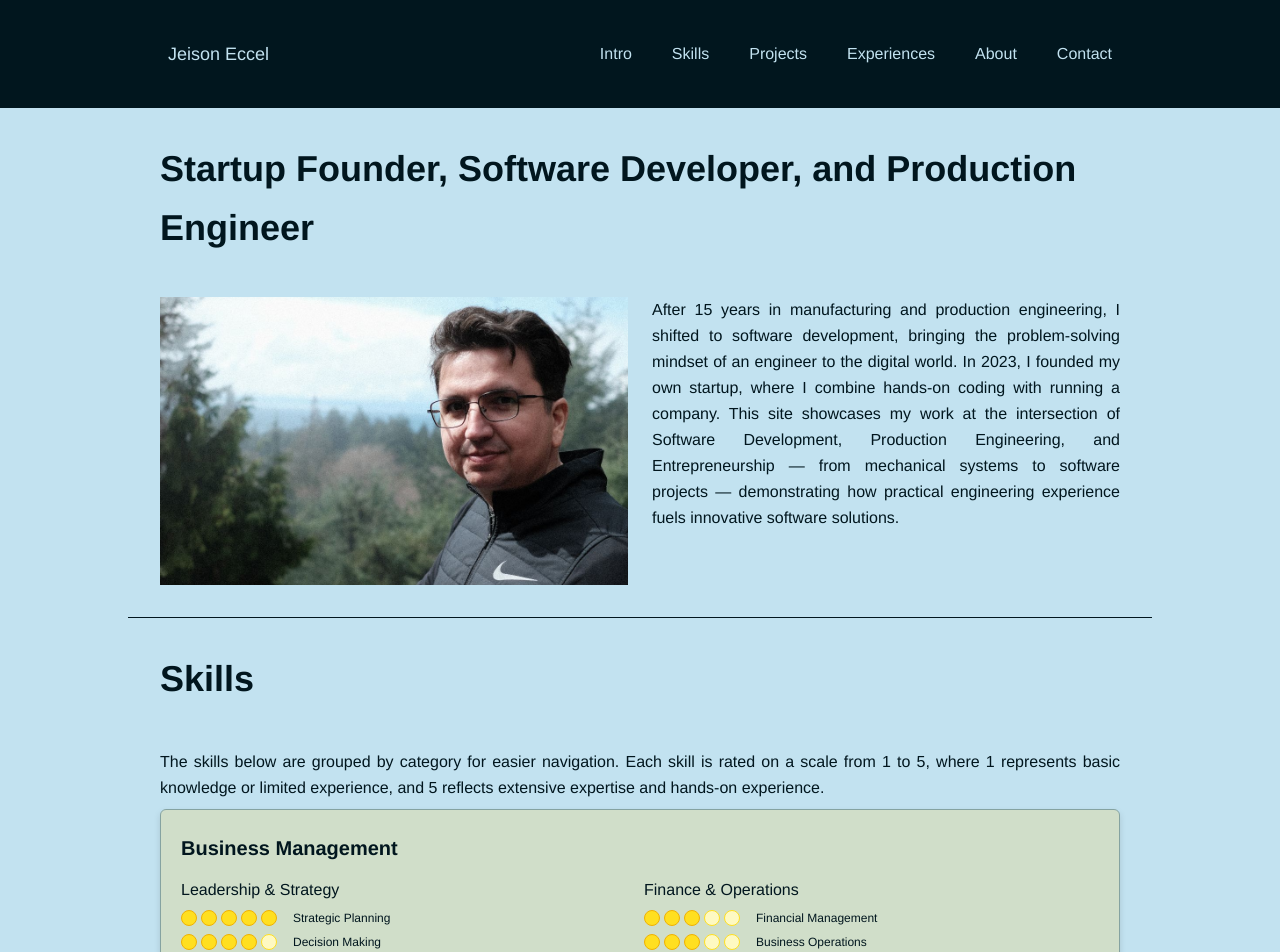
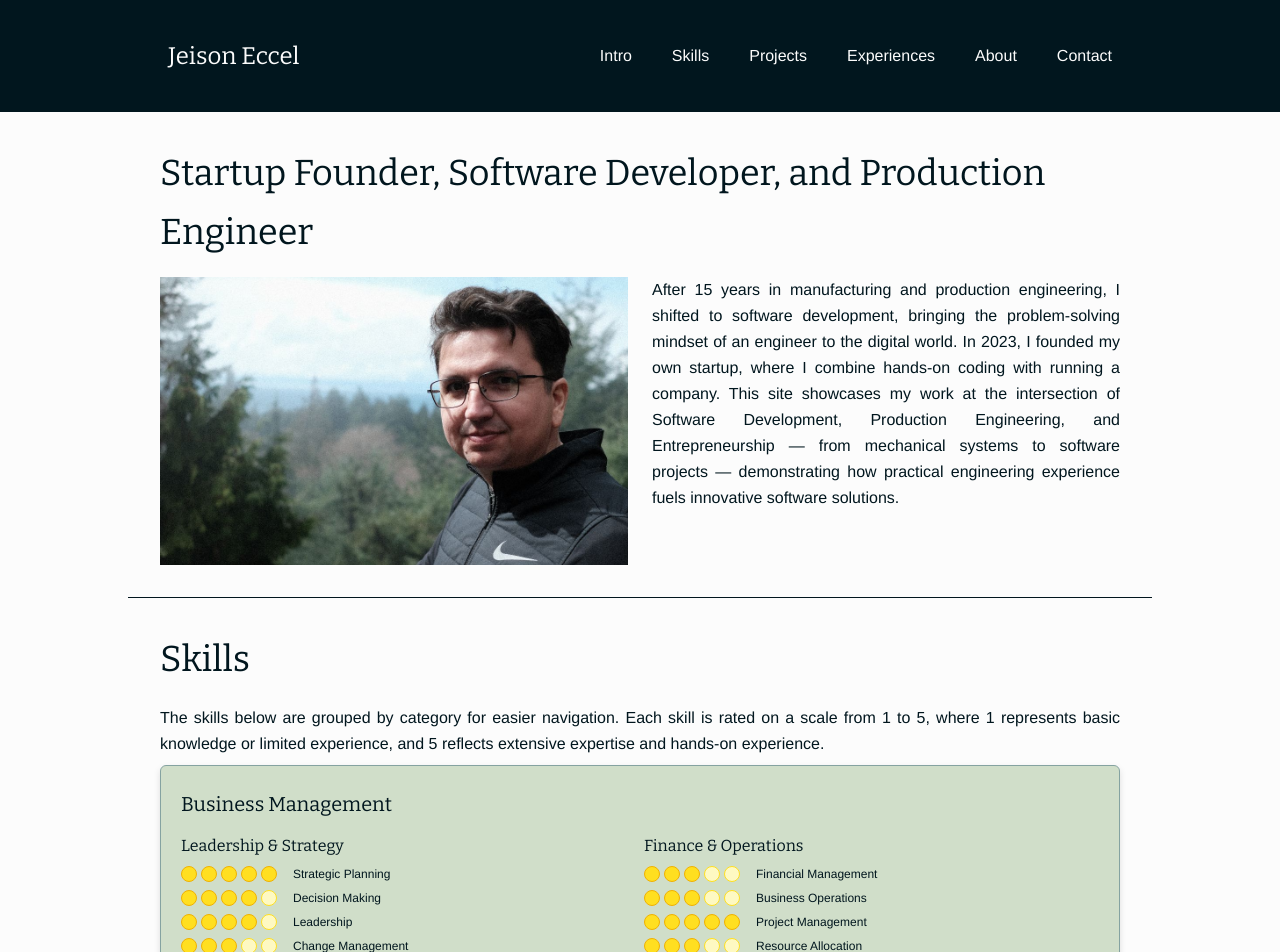
Before and after one commit to JeisonEccel/portfolio, a Next.js app: page / in a window 1280 px wide. Shown: the top 952 px of the page. Built offline with nearby package versions, Linux system fonts and the light colour scheme.

Commit message:
Refs #10: Updated layout and navigation styles

```diff
--- a/src/app/layout.tsx
+++ b/src/app/layout.tsx
@@ -16,7 +16,7 @@ export default function RootLayout({
     <html lang="en" suppressHydrationWarning>
       <body>
         <ThemeProvider attribute="class" defaultTheme="system" enableSystem>
-          <div className="flex flex-col min-h-screen bg-lightest dark:bg-darkest text-darkest dark:text-lightest">
+          <div className="flex flex-col min-h-screen bg-white dark:bg-darker text-darkest dark:text-white">
             <Navigation />
             {children}
           </div>
--- a/src/components/navigation.tsx
+++ b/src/components/navigation.tsx
@@ -72,7 +72,7 @@ export function NavigationList({
   setNavBar: (a: boolean) => void
 }) {
   return (
-    <ul className="h-screen lg:h-auto lg:flex lg:space-x-10 items-center text-grey-medium-light">
+    <ul className="h-screen lg:h-auto lg:flex lg:space-x-10 items-center text-white">
       {sections.map((section) => (
         <NavItem key={section.id} setNavbar={setNavBar} {...section} />
       ))}
@@ -83,10 +83,10 @@ export function NavigationList({
 export function Navigation() {
   const [navBar, setNavBar] = useState(false)
   return (
-    <nav className="w-full bg-darkest text-lightest z-10">
+    <nav className="w-full bg-darkest text-white z-10">
       <div className="h-full mx-auto max-w-5xl lg:flex lg:justify-between lg:items-center p-10">
         <div className="flex justify-between items-center">
-          <p className="text-lg">Jeison Eccel</p>
+          <p className="text-2xl font-bitter">Jeison Eccel</p>
           <NavigationButton navBar={navBar} setNavBar={setNavBar} />
         </div>
         <div className={`${navBar ? "block" : "hidden"} lg:block`}>
--- a/src/components/title.tsx
+++ b/src/components/title.tsx
@@ -10,7 +10,7 @@ export function Title({
   return (
     <h1
       className={cn(
-        "text-xl md:text-4xl font-bold leading-relaxed pb-10",
+        "text-xl md:text-4xl font-bitter leading-relaxed pb-4",
         className
       )}
     >
@@ -28,7 +28,7 @@ export function SubTitle({
 }) {
   return (
     <h1
-      className={cn("text-sm md:text-xl font-bold leading-relaxe", className)}
+      className={cn("text-sm md:text-xl font-bitter leading-relaxe", className)}
     >
       {children}
     </h1>
```
